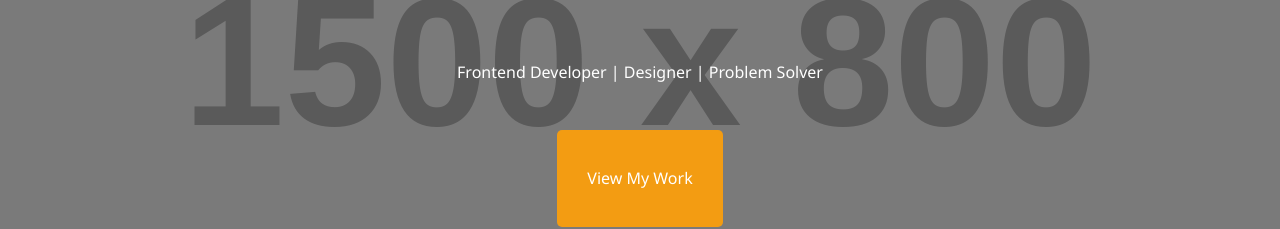
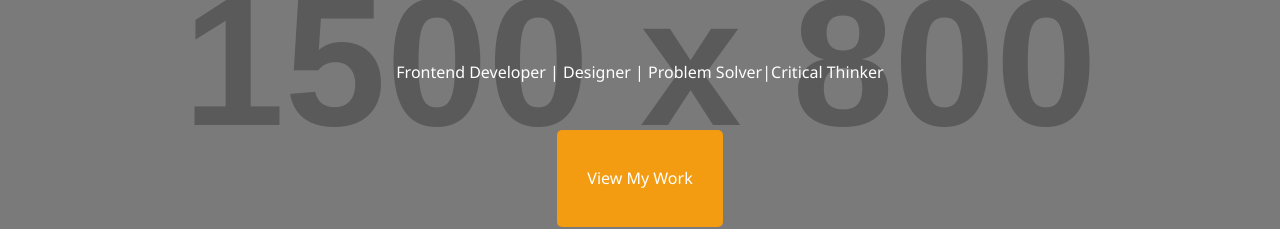
Before and after one commit to aebanoor45-hub/ry, a plain HTML site: page index.html in a window 1280 px wide. Shown: the part 298-527 px from the top of the page. Drawn offline with Linux system fonts and the light colour scheme; placeholder pictures from the web are drawn by us.

Commit message:
Update index.html

```diff
--- a/index.html
+++ b/index.html
@@ -23,7 +23,7 @@
     <!-- Hero Section -->
     <section class="hero">
         <h1>Hello, I'm <span>RASHAD A-EBANOOR YUSSIF</span></h1>
-        <p>Frontend Developer | Designer | Problem Solver</p>
+        <p>Frontend Developer | Designer | Problem Solver|Critical Thinker</p>
         <a href="#projects" class="btn">View My Work</a>
     </section>
 
```
